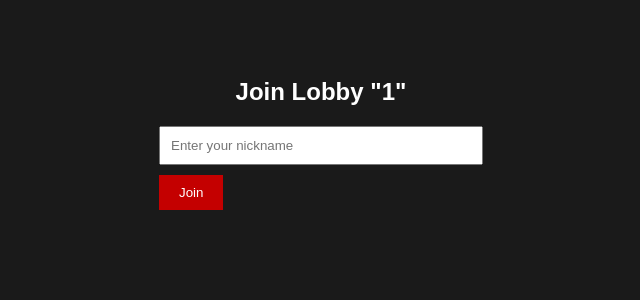
After one commit to Bullishdrake09/SpyGame, a Flask app: page /link/1 in a window 1280 px wide. The commit adds this page. Shown: the top 300 px of the page, without its empty margins (319-959 px from the left). Run offline with Flask 2, Linux system fonts and the light colour scheme.

Commit message:
Uploading V4.0.0

```diff
--- a/app.py
+++ b/app.py
@@ -793,6 +793,12 @@ def lobby(code):
     is_host = (session.get('role') == 'host')
     return render_template('lobby.html', lobby_code=code, is_host=is_host, nickname=session.get('nickname'))
 
+@app.route('/link/<code>')
+def share_link(code):
+    # Render the nickname input page
+    return render_template('share_link.html', code=code)
+
+
 @app.route('/game')
 def game():
     lobby_code = session.get('lobby')
--- /dev/null
+++ b/templates/share_link.html
@@ -0,0 +1,44 @@
+<!-- templates/share_link.html -->
+<!DOCTYPE html>
+<html>
+<head>
+  <title>Join Lobby</title>
+  <style>
+    body {
+      background-color: #1a1a1a;
+      color: #fff;
+      font-family: Arial, sans-serif;
+      text-align: center;
+      padding: 50px;
+    }
+    form {
+      display: inline-block;
+      text-align: left;
+    }
+    input[type="text"] {
+      padding: 10px;
+      width: 300px;
+      margin-bottom: 10px;
+    }
+    button {
+      background-color: #c40000;
+      color: white;
+      padding: 10px 20px;
+      border: none;
+      cursor: pointer;
+    }
+    button:hover {
+      background-color: #ff0000;
+    }
+  </style>
+</head>
+<body>
+  <h2>Join Lobby "{{ code }}"</h2>
+  <form action="/join" method="post">
+    <input type="text" name="nickname" placeholder="Enter your nickname" required />
+    <input type="hidden" name="lobby_code" value="{{ code }}" />
+    <br />
+    <button type="submit">Join</button>
+  </form>
+</body>
+</html>
```
Also changed, not shown: templates/lobby.html (+46 -1 lines).
